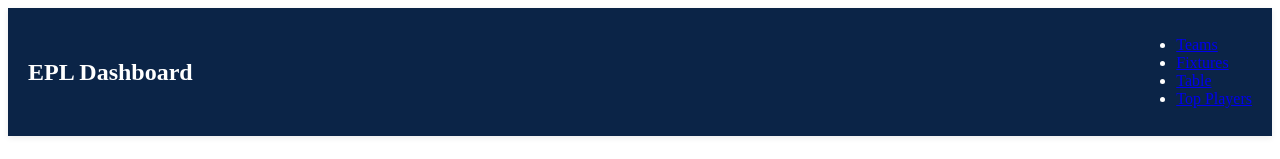
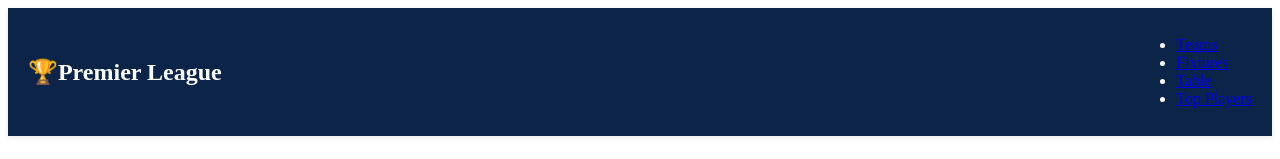
Before and after one commit to Joseph-kimuhu/Joseph-Peter-David, a React (Create React App) app: page / in a window 1280 px wide. Shown: the top 159 px of the page. Built offline with nearby package versions, Linux system fonts and the light colour scheme; no server answers; the HTML template or start-up script is replaced by a standard one.

Commit message:
commit this

```diff
--- a/src/components/Navbar.css
+++ b/src/components/Navbar.css
@@ -18,6 +18,7 @@
   font-size: 1.25rem;
   font-weight: 700;
   letter-spacing: 0.4px;
+  color: #FFD700;
 }
 
 .nav-links {
--- a/src/components/Navbar.js
+++ b/src/components/Navbar.js
@@ -6,7 +6,7 @@
 function Navbar() {
   return (
     <nav className="navbar">
-      <h1>EPL Dashboard</h1>
+      <h1>🏆Premier League</h1>
       <ul>
         <li><Link to="/">Teams</Link></li>
         <li><Link to="/fixtures">Fixtures</Link></li>
```
